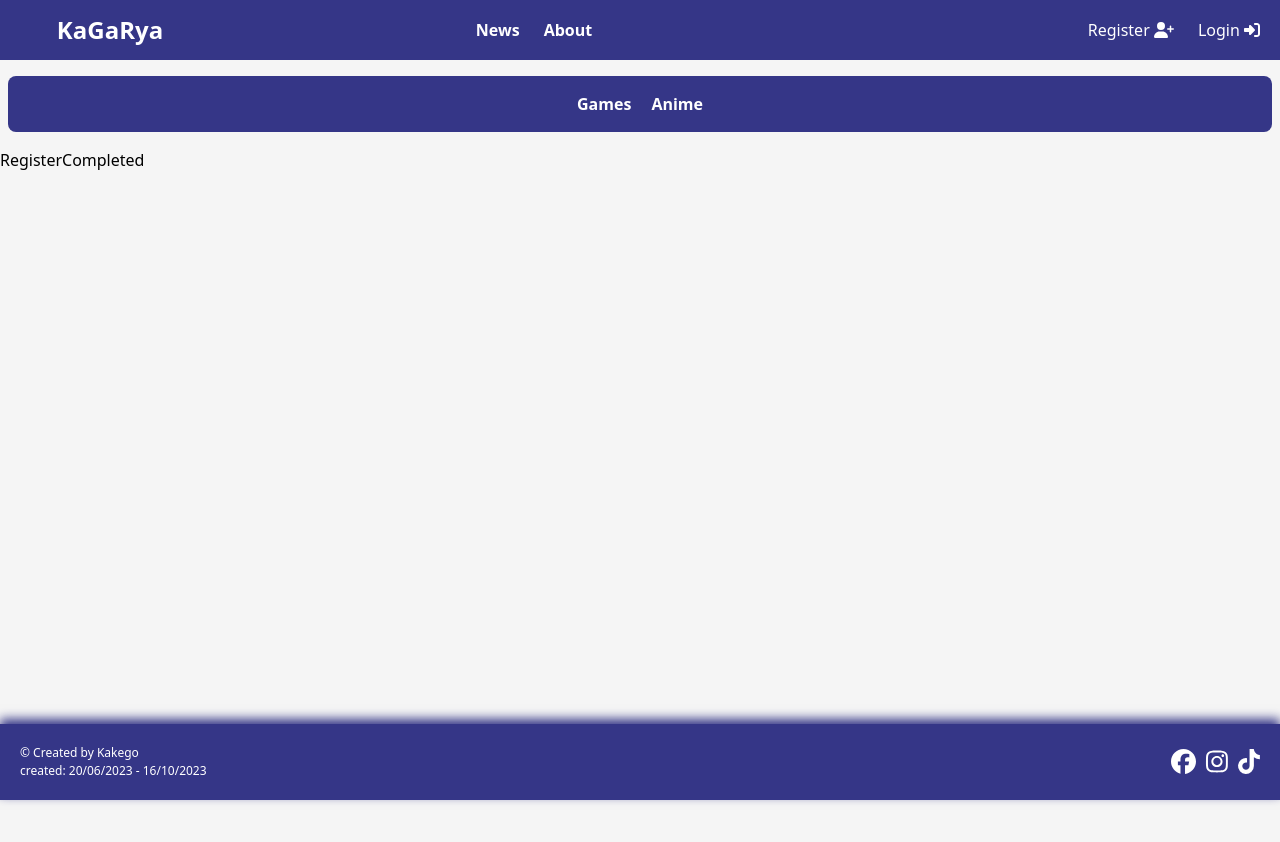
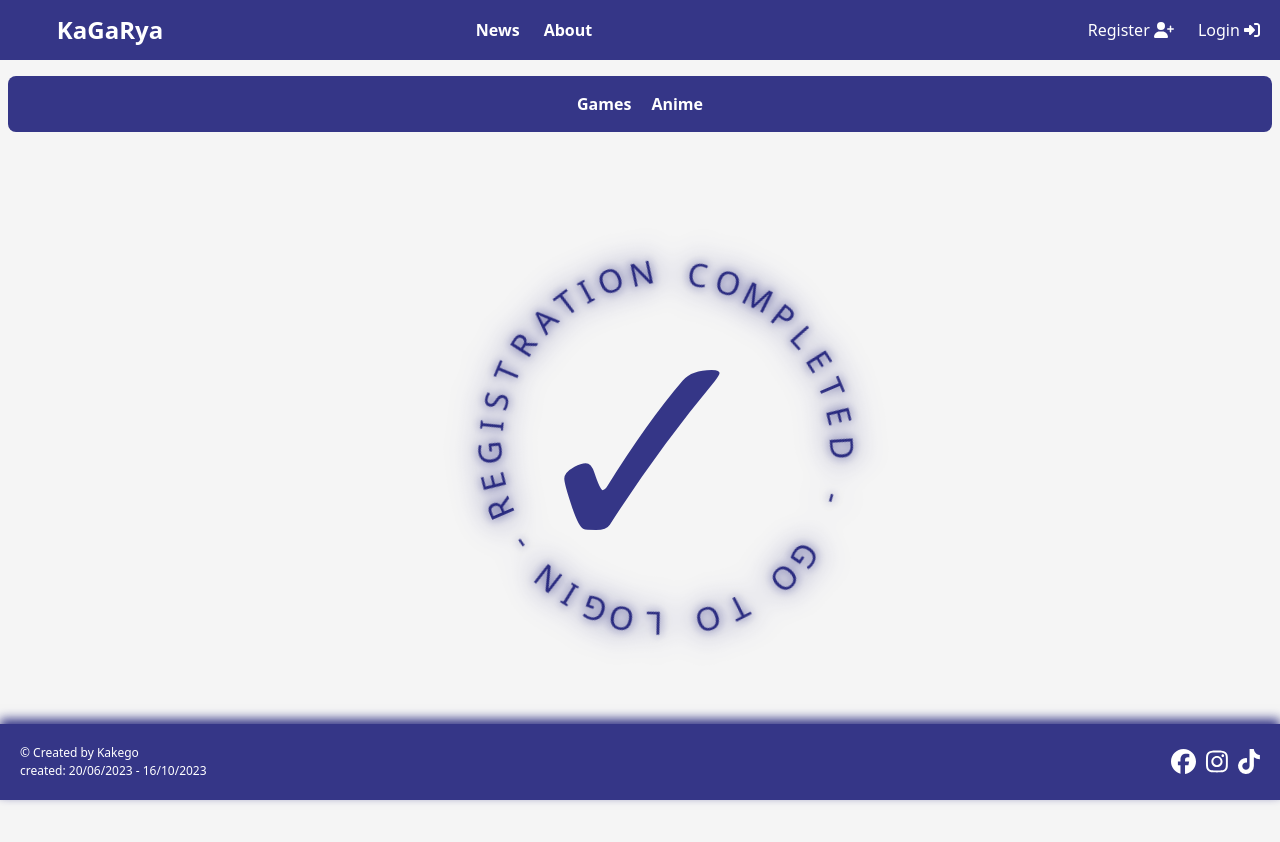
Before and after one commit to KaKeGo/KaGaRya, a React (Create React App) app: page /register/completed in a window 1280 px wide. Shown: the top 842 px of the page. Before the commit the page ends 800 px from the top, so only its background shows below. Built offline with nearby package versions, Linux system fonts and the light colour scheme; no server answers.

Commit message:
RegisterComplete

```diff
--- a/src/containers/Pages/RegisterCompleted/RegisterCompleted.css
+++ b/src/containers/Pages/RegisterCompleted/RegisterCompleted.css
@@ -0,0 +1,72 @@
+*{
+  margin: 0;
+  padding: 0;
+  box-sizing:border-box;
+}
+
+.reg {
+  min-height: 75vh;
+  max-height: 100vh;
+  align-items: center;
+  justify-content: center;
+  translate:-100px 200px;
+  display:flex;
+  text-align: center;
+}
+
+.reg_text{
+  font-size:2em;
+  color:rgba(6, 7, 108, 0.8);
+  text-align: center;
+  filter: drop-shadow(0 0 5px #06076ccc) drop-shadow(0 0 15px #06076ccc) hue-rotate(360deg);
+}
+
+.reg_text span{
+  position:absolute;
+  text-transform: uppercase;
+  transform-origin: 0 200px;
+}
+
+.reg_circle {
+  width: 400px;
+  height: 400px;
+  border-radius: 50%;
+  position: relative;
+  text-decoration: dotted;
+  animation: moveAround 8s linear infinite;
+}
+
+@keyframes moveAround {
+  0% {
+    transform: translate(0, -50%) rotate(0deg);
+  }
+  100% {
+    transform: translate(0, -50%) rotate(360deg);
+  }
+}
+
+.reg p {
+  position: relative;
+  translate:305px -205px;
+  font-size: 300px;
+  color:#06076ccc;
+  animation:none;
+
+}
+  /* animation: slide 2s cubic-bezier(0.175, 0.885, 0.320, 1.275) 0.4s both;
+
+
+
+  @keyframes slide {
+    0% {
+              transform: translateY(-600px) rotateX(-30deg) scale(0);
+              transform-origin: 50% 100%;
+      opacity: 0;
+    }
+    100% {
+              transform: translateY(0) rotateX(0) scale(1);
+              transform-origin: 50% 1600px;
+      opacity: 1;
+    }
+   }
+*/
--- a/src/containers/Pages/RegisterCompleted/RegisterCompleted.jsx
+++ b/src/containers/Pages/RegisterCompleted/RegisterCompleted.jsx
@@ -1,11 +1,58 @@
 import React from 'react'
 import './RegisterCompleted.css'
+import {Link} from 'react-router-dom'
 
 
 const RegisterCompleted = () => {
   return (
-    <div>RegisterCompleted</div>
+    <div className="reg">
+       <p>&#10003;</p>
+      <div className="reg_circle">
+      <h2 className="reg_text">
+      <span style={{transform: 'rotate(0deg)'}}>R</span>
+      <span style={{transform: 'rotate(9.5deg)'}}>e</span>
+      <span style={{transform: 'rotate(18deg)'}}>g</span>
+      <span style={{transform: 'rotate(29deg)'}}>i</span>
+      <span style={{transform: 'rotate(36deg)'}}>s</span>
+      <span style={{transform: 'rotate(46deg)'}}>t</span>
+      <span style={{transform: 'rotate(56deg)'}}>r</span>
+      <span style={{transform: 'rotate(66.5deg)'}}>a</span>
+      <span style={{transform: 'rotate(76deg)'}}>t</span>
+      <span style={{transform: 'rotate(84.5deg)'}}>i</span>
+      <span style={{transform: 'rotate(91deg)'}}>o</span>
+      <span style={{transform: 'rotate(101.5deg)'}}>n</span>
+      <span style={{transform: 'rotate(114deg)'}}> </span>
+      <span style={{transform: 'rotate(120.5deg)'}}>c</span>
+      <span style={{transform: 'rotate(130deg)'}}>o</span>
+      <span style={{transform: 'rotate(140deg)'}}>m</span>
+      <span style={{transform: 'rotate(152deg)'}}>p</span>
+      <span style={{transform: 'rotate(161.5deg)'}}>l</span>
+      <span style={{transform: 'rotate(171deg)'}}>e</span>
+      <span style={{transform: 'rotate(180.5deg)'}}>t</span>
+      <span style={{transform: 'rotate(190deg)'}}>e</span>
+      <span style={{transform: 'rotate(199.5deg)'}}>d</span>
+      <span style={{transform: 'rotate(209deg)'}}> </span>
+      <span style={{transform: 'rotate(218.5deg)'}}>-</span>
+      <span style={{transform: 'rotate(228deg)'}}> </span>
+      <Link to='/login'><span style={{transform: 'rotate(237.5deg)'}}>g</span>
+      <span style={{transform: 'rotate(247deg)'}}>o</span>
+      <span style={{transform: 'rotate(256.5deg)'}}> </span>
+      <span style={{transform: 'rotate(266deg)'}}>t</span>
+      <span style={{transform: 'rotate(275.5deg)'}}>o</span>
+      <span style={{transform: 'rotate(285deg)'}}> </span>
+      <span style={{transform: 'rotate(294.5deg)'}}>l</span>
+      <span style={{transform: 'rotate(304deg)'}}>o</span>
+      <span style={{transform: 'rotate(313.5deg)'}}>g</span>
+      <span style={{transform: 'rotate(325deg)'}}>i</span>
+      <span style={{transform: 'rotate(331.5deg)'}}>n</span>
+      <span style={{transform: 'rotate(342deg)'}}> </span>
+      <span style={{transform: 'rotate(348.5deg)'}}>-</span></Link>
+      </h2>
+      </div>
+    </div>
   )
 }
 
 export default RegisterCompleted
+
+ /*<Link to='/login'>Login</Link> */
```
Also changed, not shown: 1 other file (tests, documents, lock files or other folders).
